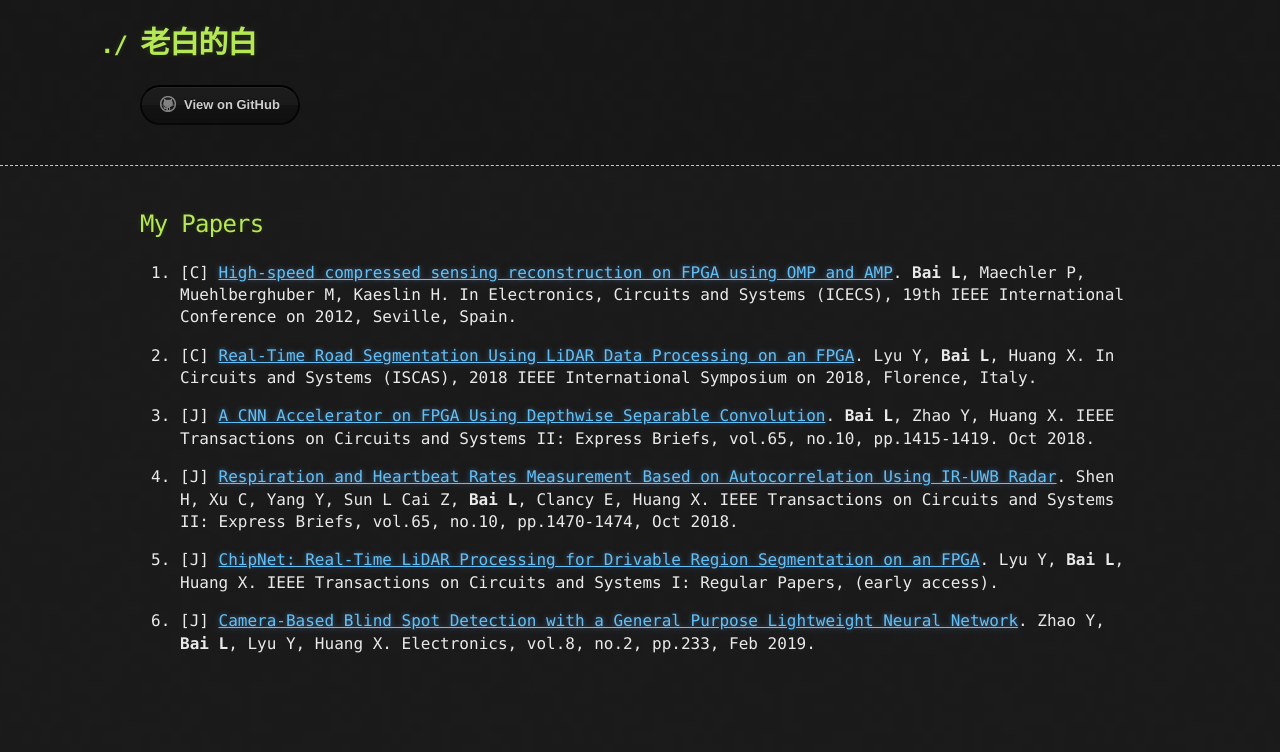
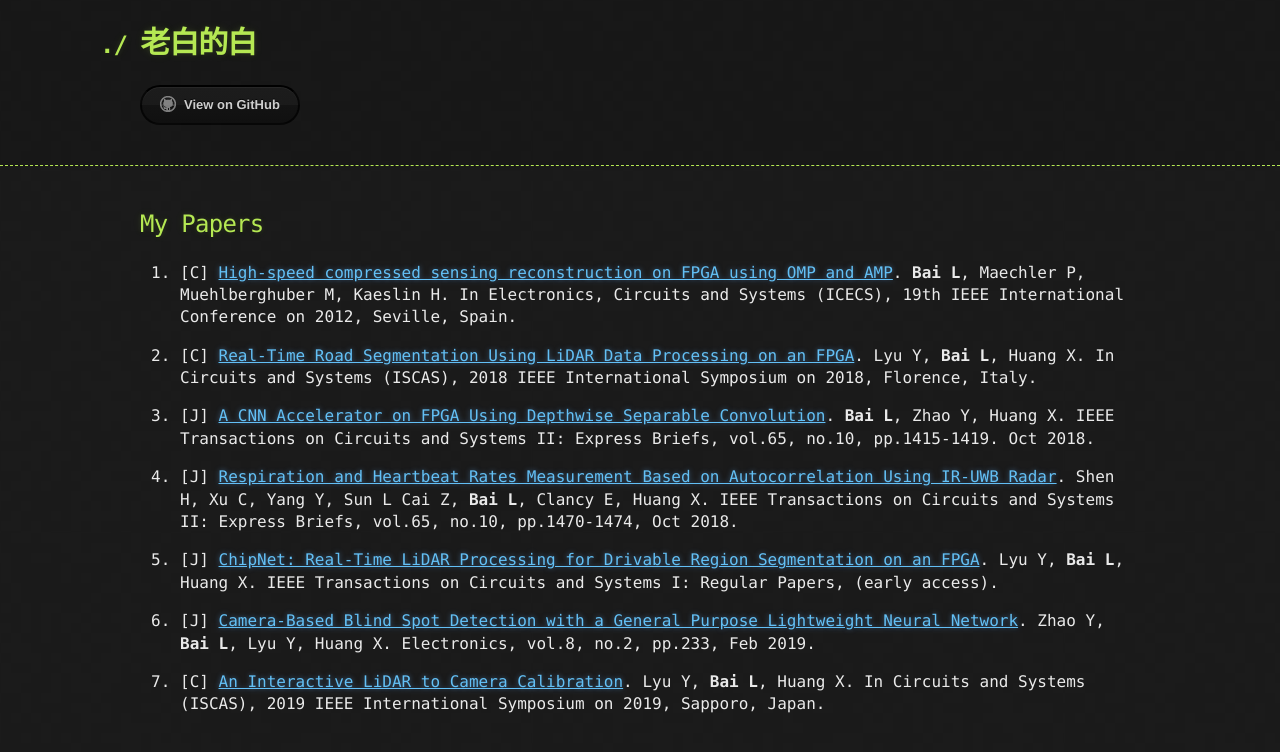
Before and after one commit to linbaiwpi/linbaiwpi.github.io, a Jekyll site: the page built from post/papers.md, in a window 1280 px wide. Shown: the top 752 px of the page. Built offline with Jekyll 4.4.1, drawn with Linux system fonts in a browser that asks for light colours; the repository's description, which GitHub fills in, is left out.

Commit message:
update iscas2019 paper

```diff
--- a/post/papers.md
+++ b/post/papers.md
@@ -28,3 +28,6 @@ IEEE Transactions on Circuits and Systems I: Regular Papers, (early access).
 6. [J] [Camera-Based Blind Spot Detection with a General Purpose Lightweight Neural Network](https://www.mdpi.com/2079-9292/8/2/233).
 Zhao Y, **Bai L**, Lyu Y, Huang X.
 Electronics, vol.8, no.2, pp.233, Feb 2019.
+
+7. [C] [An Interactive LiDAR to Camera Calibration](../docs/iscas_2019.pdf). Lyu Y, **Bai L**, Huang X.
+In Circuits and Systems (ISCAS), 2019 IEEE International Symposium on 2019, Sapporo, Japan.
```
